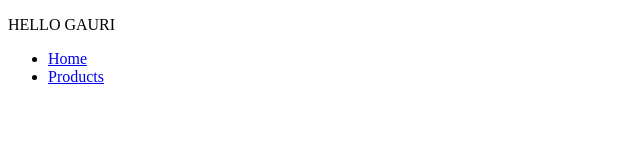
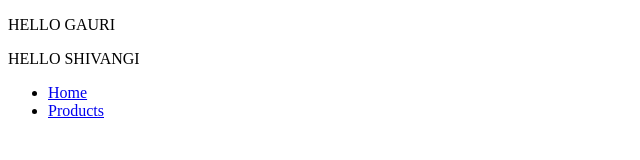
Before and after one commit to sanketwankhede/grespl, a plain HTML site: page PRACTICE/nav.html in a window 1280 px wide. Shown: the whole page, without its empty margins (0-640 px from the left). Drawn offline with Linux system fonts and the light colour scheme.

Commit message:
changed in nav.html

```diff
--- a/PRACTICE/nav.html
+++ b/PRACTICE/nav.html
@@ -8,6 +8,7 @@
 		<div id="navbar_wrapper">
 			<div id="navbar">
 				<p>HELLO GAURI</p>
+				<p>HELLO SHIVANGI</p>
 				<ul>
 					<li>
 						<a href="/">Home</a>
```
